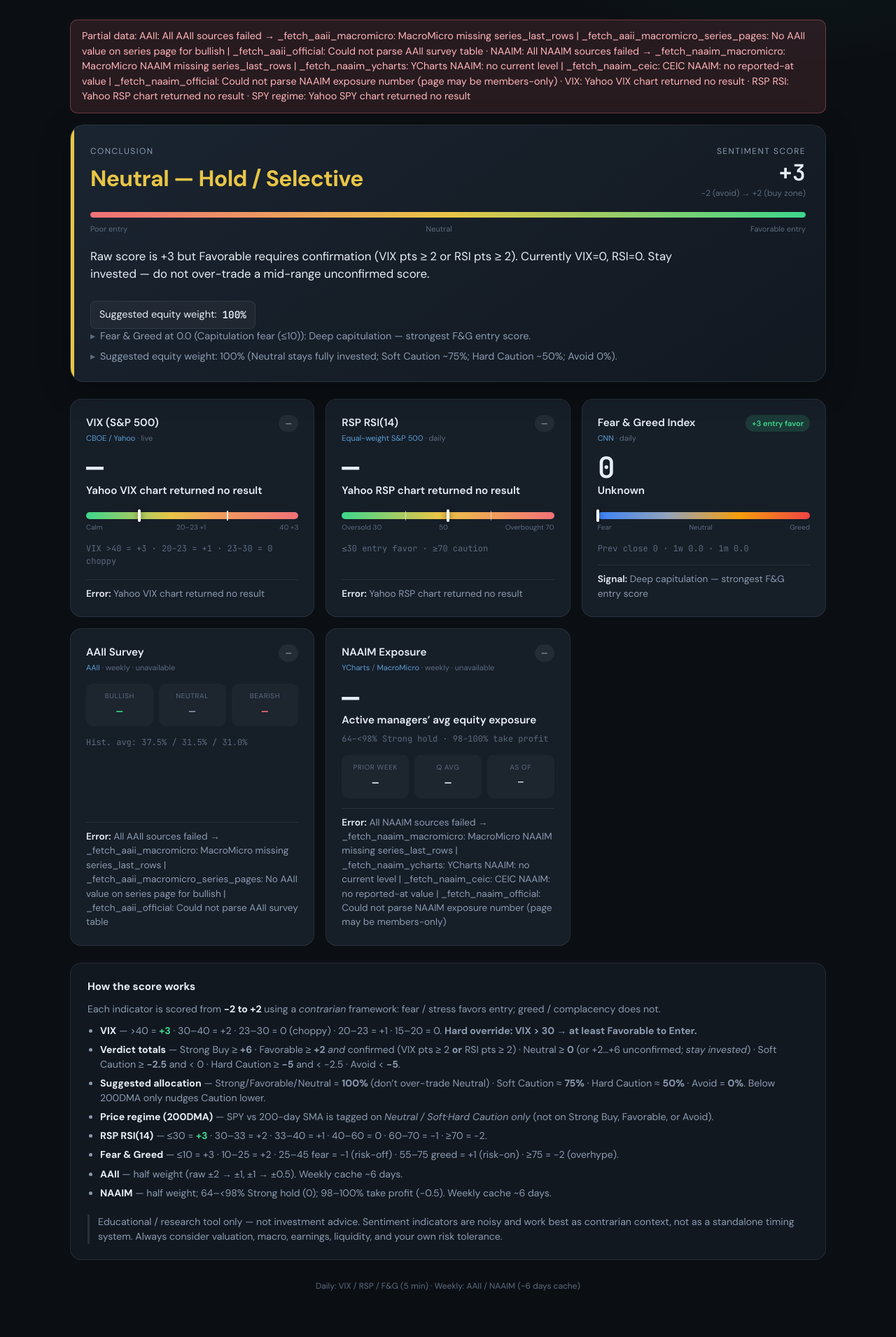
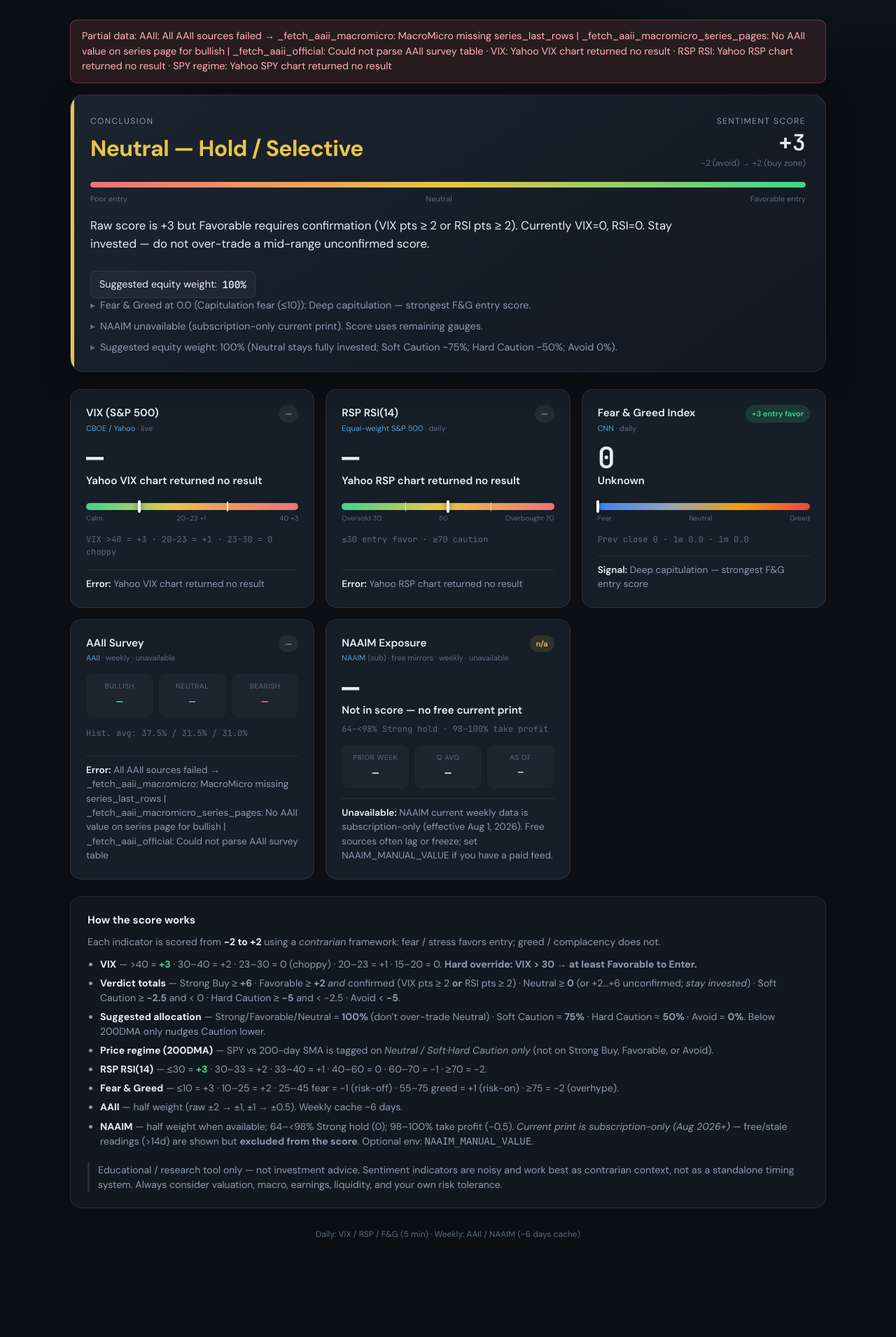
Before and after one commit to Adenfok/market-sentiment-app, a Flask app: page / in a window 1280 px wide. Shown: the part 158-2069 px from the top of the page at 70% size. After the commit the page ends 1929 px from the top, so only its background shows below. Run offline with Flask 3, Linux system fonts and the light colour scheme.

Commit message:
Exclude stale free NAAIM from the live score after paywall.
Current weekly NAAIM is subscription-only; free mirrors freeze on last public print. Show them for reference, score only when fresh or NAAIM_MANUAL_VALUE is set.

```diff
--- a/app.py
+++ b/app.py
@@ -8,6 +8,7 @@
 from __future__ import annotations
 
 import json
+import os
 import re
 import time
 from datetime import datetime, timezone
@@ -40,6 +41,16 @@
 DATA_DIR = Path(__file__).resolve().parent / "data"
 AAII_CACHE_PATH = DATA_DIR / "aaii_cache.json"
 NAAIM_CACHE_PATH = DATA_DIR / "naaim_cache.json"
+
+# NAAIM current weekly data requires a paid NAAIM Partner subscription (Aug 2026+).
+# Free republishers often freeze on the last public print — exclude from score if older.
+NAAIM_MAX_AGE_DAYS = 14
+# Optional manual override for subscribers: set NAAIM_MANUAL_VALUE=79.7
+# and optionally NAAIM_MANUAL_AS_OF=2026-08-06
+NAAIM_SUBSCRIPTION_NOTE = (
+    "NAAIM current weekly data is subscription-only (effective Aug 1, 2026). "
+    "Free sources often lag or freeze; set NAAIM_MANUAL_VALUE if you have a paid feed."
+)
 
 # Long-term AAII averages (published by AAII)
 AAII_AVG = {"bullish": 37.5, "neutral": 31.5, "bearish": 31.0}
@@ -613,6 +624,123 @@
     }
 
 
+def _parse_as_of_date(raw: str | None) -> datetime | None:
+    """Parse common NAAIM as-of date strings to a timezone-aware UTC midnight."""
+    if not raw:
+        return None
+    s = str(raw).strip()
+    if not s or s.lower() in ("prior_week", "n/a", "—", "-"):
+        return None
+    # Normalize separators
+    s_norm = s.replace(",", " ").replace("/", "-")
+    s_norm = re.sub(r"\s+", " ", s_norm).strip()
+    formats = (
+        "%Y-%m-%d",
+        "%Y-%m-%d %H:%M:%S",
+        "%m-%d-%Y",
+        "%d %b %Y",
+        "%d %B %Y",
+        "%b %d %Y",
+        "%B %d %Y",
+        "%b %d %Y",
+    )
+    for fmt in formats:
+        try:
+            dt = datetime.strptime(s_norm, fmt)
+            return dt.replace(tzinfo=timezone.utc)
+        except ValueError:
+            continue
+    # "Jul 29 2026" already covered; try with weekday prefix stripped
+    m = re.search(
+        r"([A-Za-z]{3,9}\s+\d{1,2}\s+\d{4}|\d{4}-\d{2}-\d{2}|\d{1,2}\s+[A-Za-z]{3,9}\s+\d{4})",
+        s,
+    )
+    if m and m.group(1) != s_norm:
+        return _parse_as_of_date(m.group(1))
+    return None
+
+
+def _annotate_naaim_freshness(data: dict[str, Any]) -> dict[str, Any]:
+    """
+    Mark whether NAAIM is fresh enough to enter the live scorecard.
+
+    Since Aug 2026 the official current weekly print is subscription-only.
+    Republishers may still return the last free reading (frozen) — display it
+    but do not let a multi-week-old number move the verdict.
+    """
+    out = dict(data)
+    as_of = out.get("as_of")
+    parsed = _parse_as_of_date(str(as_of) if as_of is not None else None)
+    now = datetime.now(timezone.utc)
+    age_days: float | None = None
+    if parsed is not None:
+        age_days = max(0.0, (now - parsed).total_seconds() / 86400.0)
+    out["data_age_days"] = round(age_days, 1) if age_days is not None else None
+    out["subscription_note"] = NAAIM_SUBSCRIPTION_NOTE
+
+    # Manual override is always usable (subscriber pasted a current value)
+    if out.get("provider") == "manual":
+        out["usable_for_score"] = True
+        out["score_excluded"] = False
+        out["freshness"] = "manual"
+        return out
+
+    if age_days is None:
+        # Unknown as-of → do not score (safer after paywall era)
+        out["usable_for_score"] = False
+        out["score_excluded"] = True
+        out["freshness"] = "unknown_date"
+        out["cache_note"] = (
+            (out.get("cache_note") + " · " if out.get("cache_note") else "")
+            + "NAAIM date unknown — excluded from score (subscription-era free feeds may be frozen)."
+        )
+        return out
+
+    if age_days > NAAIM_MAX_AGE_DAYS:
+        out["usable_for_score"] = False
+        out["score_excluded"] = True
+        out["freshness"] = "too_old"
+        out["stale"] = True
+        out["cache_note"] = (
+            (out.get("cache_note") + " · " if out.get("cache_note") else "")
+            + f"NAAIM as-of {as_of} is {age_days:.0f}d old (max {NAAIM_MAX_AGE_DAYS}d) — "
+            "excluded from score. Free sources froze after NAAIM went subscription-only; "
+            "set NAAIM_MANUAL_VALUE if you have current data."
+        )
+        return out
+
+    out["usable_for_score"] = True
+    out["score_excluded"] = False
+    out["freshness"] = "fresh"
+    return out
+
+
+def _naaim_from_manual_env() -> dict[str, Any] | None:
+    """Optional subscriber override via env vars."""
+    raw = os.environ.get("NAAIM_MANUAL_VALUE", "").strip()
+    if not raw:
+        return None
+    try:
+        value = float(raw)
+    except ValueError:
+        return None
+    as_of = os.environ.get("NAAIM_MANUAL_AS_OF", "").strip() or datetime.now(
+        timezone.utc
+    ).strftime("%Y-%m-%d")
+    prior_raw = os.environ.get("NAAIM_MANUAL_PRIOR", "").strip()
+    prior = float(prior_raw) if prior_raw else None
+    return _annotate_naaim_freshness(
+        _naaim_payload(
+            value=value,
+            as_of=as_of,
+            prior_week=prior,
+            history=[{"date": as_of, "value": round(value, 2)}],
+            provider="manual",
+            source_url="https://naaim.org/programs/naaim-exposure-index/",
+        )
+    )
+
+
 def _naaim_payload(
     *,
     value: float,
@@ -639,6 +767,8 @@
         "cached": False,
         "stale": False,
         "cache_age_hours": 0.0,
+        "usable_for_score": True,
+        "score_excluded": False,
     }
 
 
@@ -912,23 +1042,40 @@
 
 def get_naaim(session: requests.Session, *, force: bool = False) -> dict[str, Any]:
     """
-    Weekly NAAIM with long-lived disk cache.
-
-    Same policy as AAII: Refresh does not re-hit NAAIM; use refresh_naaim=1 or
+    Weekly NAAIM with long-lived disk cache + freshness gate.
+
+    As of Aug 1, 2026 the official *current* NAAIM print is subscription-only.
+    Free republishers (MacroMicro / YCharts / CEIC) may still return a frozen
+    last-public reading — we show it but exclude from scoring when older than
+    NAAIM_MAX_AGE_DAYS.
+
+    Override for subscribers:
+      NAAIM_MANUAL_VALUE=82.5
+      NAAIM_MANUAL_AS_OF=2026-08-13   (optional)
+      NAAIM_MANUAL_PRIOR=79.7        (optional)
+
+    Refresh policy: Refresh does not re-hit NAAIM; use refresh_naaim=1 or
     refresh_weekly=1 to force a live pull.
-    Primary live source: MacroMicro chart (official site often paywalled).
-    """
+    """
+    manual = _naaim_from_manual_env()
+    if manual is not None:
+        return manual
+
     cached, saved_ts = _load_weekly_disk_cache(NAAIM_CACHE_PATH)
     age = (time.time() - saved_ts) if saved_ts else None
     fresh_enough = age is not None and age < WEEKLY_CACHE_TTL_SEC
 
     if cached and fresh_enough and not force:
-        return _annotate_weekly_cache(cached, cached=True, saved_ts=saved_ts, stale=False)
+        return _annotate_naaim_freshness(
+            _annotate_weekly_cache(cached, cached=True, saved_ts=saved_ts, stale=False)
+        )
 
     try:
         live = _fetch_naaim_network(session)
         _save_weekly_disk_cache(NAAIM_CACHE_PATH, live)
-        return _annotate_weekly_cache(live, cached=False, saved_ts=time.time(), stale=False)
+        return _annotate_naaim_freshness(
+            _annotate_weekly_cache(live, cached=False, saved_ts=time.time(), stale=False)
+        )
     except Exception as exc:  # noqa: BLE001
         if cached:
             out = _annotate_weekly_cache(
@@ -939,8 +1086,25 @@
             )
             out["error"] = None
             out["cache_note"] = f"Using saved weekly NAAIM (live fetch failed: {exc})"
-            return out
-        raise
+            return _annotate_naaim_freshness(out)
+        # No cache and no free live feed — soft-fail so the rest of the dashboard works
+        return {
+            "source": "NAAIM Exposure Index",
+            "source_url": "https://naaim.org/programs/naaim-exposure-index/",
+            "provider": None,
+            "value": None,
+            "as_of": None,
+            "ok": False,
+            "error": str(exc),
+            "usable_for_score": False,
+            "score_excluded": True,
+            "freshness": "unavailable",
+            "subscription_note": NAAIM_SUBSCRIPTION_NOTE,
+            "cached": False,
+            "stale": False,
+            "cache_age_hours": 0.0,
+            "scale": "-200 leveraged short · 0 cash · 100 fully invested · 200 leveraged long",
+        }
 
 
 # ---------------------------------------------------------------------------
@@ -1239,10 +1403,17 @@
     rsp_rsi: dict[str, Any],
     spy_regime: dict[str, Any] | None = None,
 ) -> dict[str, Any]:
+    # NAAIM: only score when ok AND usable_for_score (fresh or manual override).
+    # Stale free republisher prints (post Aug-2026 paywall freeze) are display-only.
+    naaim_usable = bool(
+        naaim.get("ok")
+        and naaim.get("usable_for_score", True)
+        and naaim.get("value") is not None
+    )
     scores = {
         "fear_greed": score_fear_greed(fg["value"]) if fg.get("ok") else None,
         "aaii": score_aaii(aaii["bullish"], aaii["bearish"]) if aaii.get("ok") else None,
-        "naaim": score_naaim(naaim["value"]) if naaim.get("ok") else None,
+        "naaim": score_naaim(float(naaim["value"])) if naaim_usable else None,
         "vix": score_vix(vix["value"]) if vix.get("ok") else None,
         "rsp_rsi": score_rsp_rsi(rsp_rsi["value"]) if rsp_rsi.get("ok") else None,
     }
@@ -1425,6 +1596,18 @@
         details.append(
             f"NAAIM exposure {naaim['value']}%: {scores['naaim']['signal']}."
         )
+    elif naaim.get("ok") and naaim.get("score_excluded"):
+        age = naaim.get("data_age_days")
+        age_txt = f"{age:.0f}d old" if age is not None else "date unknown"
+        details.append(
+            f"NAAIM {naaim.get('value')}% as-of {naaim.get('as_of')} ({age_txt}) "
+            "excluded from score — free current data unavailable after NAAIM "
+            "subscription paywall (Aug 2026). Set NAAIM_MANUAL_VALUE to include it."
+        )
+    elif not naaim.get("ok"):
+        details.append(
+            "NAAIM unavailable (subscription-only current print). Score uses remaining gauges."
+        )
     if regime_payload and regime_payload.get("applies") and regime_payload.get("note"):
         details.append(regime_payload["note"])
     details.append(
--- a/templates/index.html
+++ b/templates/index.html
@@ -758,7 +758,7 @@
         <div class="card-head">
           <div>
             <h2>NAAIM Exposure</h2>
-            <div class="src"><a href="https://ycharts.com/indicators/naaim_number" target="_blank" rel="noopener">YCharts</a> / <a href="https://en.macromicro.me/charts/46198/naaim-exposure-index" target="_blank" rel="noopener">MacroMicro</a> · weekly · <span id="naaimCacheTag">cached</span></div>
+            <div class="src"><a href="https://naaim.org/programs/naaim-exposure-index/" target="_blank" rel="noopener">NAAIM</a> (sub) · free mirrors · weekly · <span id="naaimCacheTag">cached</span></div>
           </div>
           <span class="badge" id="naaimBadge">—</span>
         </div>
@@ -799,7 +799,7 @@
         <li><strong style="color:var(--text)">RSP RSI(14)</strong> — ≤30 = <strong style="color:var(--green)">+3</strong> · 30–33 = +2 · 33–40 = +1 · 40–60 = 0 · 60–70 = −1 · ≥70 = −2.</li>
         <li><strong style="color:var(--text)">Fear &amp; Greed</strong> — ≤10 = +3 · 10–25 = +2 · 25–45 fear = −1 (risk-off) · 55–75 greed = +1 (risk-on) · ≥75 = −2 (overhype).</li>
         <li><strong style="color:var(--text)">AAII</strong> — half weight (raw ±2 → ±1, ±1 → ±0.5). Weekly cache ~6 days.</li>
-        <li><strong style="color:var(--text)">NAAIM</strong> — half weight; 64–&lt;98% Strong hold (0); 98–100% take profit (−0.5). Weekly cache ~6 days.</li>
+        <li><strong style="color:var(--text)">NAAIM</strong> — half weight when available; 64–&lt;98% Strong hold (0); 98–100% take profit (−0.5). <em>Current print is subscription-only (Aug 2026+)</em> — free/stale readings (&gt;14d) are shown but <strong>excluded from the score</strong>. Optional env: <code>NAAIM_MANUAL_VALUE</code>.</li>
       </ul>
       <p class="disclaimer" id="disclaimer">
         Educational / research tool only — not investment advice. Sentiment indicators are noisy
@@ -1019,24 +1019,34 @@
         if (cacheTag) cacheTag.textContent = "unavailable";
       }
 
-      // NAAIM (weekly — disk cache; Refresh does not re-hit)
-      if (naaim.ok) {
+      // NAAIM (weekly; may be display-only after Aug 2026 subscription paywall)
+      if (naaim.ok && naaim.value != null) {
         $("naaimValue").innerHTML = naaim.value + `<span class="unit">%</span>`;
         $("naaimPrior").textContent =
           naaim.prior_week != null ? naaim.prior_week : "—";
         $("naaimQ").textContent =
           naaim.quarter_avg != null ? naaim.quarter_avg : "—";
         $("naaimDate").textContent = naaim.as_of || "—";
+        const excluded = !!naaim.score_excluded || naaim.usable_for_score === false;
+        if (excluded) {
+          $("naaimBadge").textContent = "excluded · stale";
+          $("naaimBadge").className = "badge mid";
+        } else {
           const b = ptsBadge(scores.naaim?.points);
           $("naaimBadge").textContent = b.text;
           $("naaimBadge").className = "badge " + b.cls;
+        }
         // Mode label under the big number
-        const mode = scores.naaim?.label || "Active managers’ avg equity exposure";
+        const mode = excluded
+          ? "Not in score — free current NAAIM is subscription-only"
+          : (scores.naaim?.label || "Active managers’ avg equity exposure");
         const via = naaim.provider ? ` · via ${naaim.provider}` : "";
         $("naaimRating").textContent = mode + via;
         $("naaimRating").className =
           "rating " +
-          (scores.naaim?.points > 0
+          (excluded
+            ? "neutral"
+            : scores.naaim?.points > 0
               ? "fear"
               : scores.naaim?.points < 0
                 ? "greed"
@@ -1044,7 +1054,10 @@
         const meaningEl = $("naaimMeaning");
         if (meaningEl) {
           let meaning;
-          if (naaim.value >= 98 && naaim.value <= 100) {
+          if (excluded) {
+            const age = naaim.data_age_days != null ? `${naaim.data_age_days}d old` : "age unknown";
+            meaning = `Last free print shown (${age}). Score uses other gauges. Optional: NAAIM_MANUAL_VALUE env.`;
+          } else if (naaim.value >= 98 && naaim.value <= 100) {
             meaning = "98–100%: Room to take profit";
           } else if (naaim.value >= 64 && naaim.value < 98) {
             meaning = "64–<98%: Strong hold mode";
@@ -1055,26 +1068,34 @@
           } else {
             meaning = ">100%: Leveraged long — elevated risk (−2)";
           }
-          if (naaim.cached) {
+          if (naaim.cached && !excluded) {
             meaning += ` · saved ${naaim.cache_age_hours ?? "?"}h ago`;
             if (naaim.stale) meaning += " (stale fallback)";
-          } else {
+          } else if (!excluded) {
             meaning += " · just fetched";
           }
           meaningEl.textContent = meaning;
         }
         const cacheTag = $("naaimCacheTag");
         if (cacheTag) {
-          if (naaim.stale) cacheTag.textContent = "stale cache";
+          if (excluded) cacheTag.textContent = "excluded from score";
+          else if (naaim.stale) cacheTag.textContent = "stale cache";
           else if (naaim.cached) cacheTag.textContent = "from cache";
+          else if (naaim.provider === "manual") cacheTag.textContent = "manual";
           else cacheTag.textContent = "live pull";
         }
-        let sig = scores.naaim?.signal || "—";
+        let sig = excluded
+          ? (naaim.subscription_note || "NAAIM excluded from score (stale / paywalled).")
+          : (scores.naaim?.signal || "—");
         if (naaim.cache_note) sig += ` · ${naaim.cache_note}`;
         $("naaimSignal").innerHTML = `<strong>Signal:</strong> ${sig}`;
       } else {
         $("naaimValue").innerHTML = "—";
-        $("naaimSignal").innerHTML = `<strong>Error:</strong> ${naaim.error || "fetch failed"}`;
+        $("naaimSignal").innerHTML =
+          `<strong>Unavailable:</strong> ${naaim.subscription_note || naaim.error || "NAAIM current data is subscription-only."}`;
+        $("naaimBadge").textContent = "n/a";
+        $("naaimBadge").className = "badge mid";
+        $("naaimRating").textContent = "Not in score — no free current print";
         const cacheTag = $("naaimCacheTag");
         if (cacheTag) cacheTag.textContent = "unavailable";
       }
```
Also changed, not shown: README.md. Lines whose indentation alone changed are shown as unchanged.
